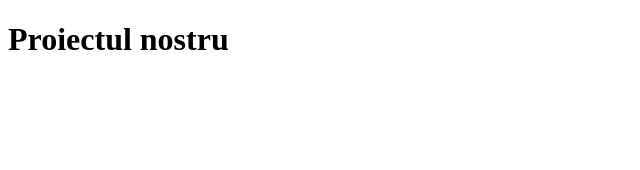
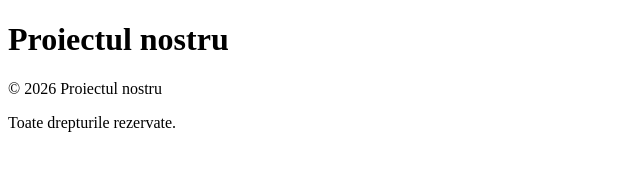
Before and after one commit to mariacujba07/Proiect-GitHub, a plain HTML site: page index.html in a window 1280 px wide. Shown: the whole page, without its empty margins (0-640 px from the left). Drawn offline with Linux system fonts and the light colour scheme.

Commit message:
Adaug sectiunea footer

```diff
--- a/index.html
+++ b/index.html
@@ -5,5 +5,10 @@
 </head>
 <body>
     <h1>Proiectul nostru</h1>
+    <footer>
+    <p>© 2026 Proiectul nostru</p>
+    <p>Toate drepturile rezervate.</p>
+</footer>
+
 </body>
 </html>
```
